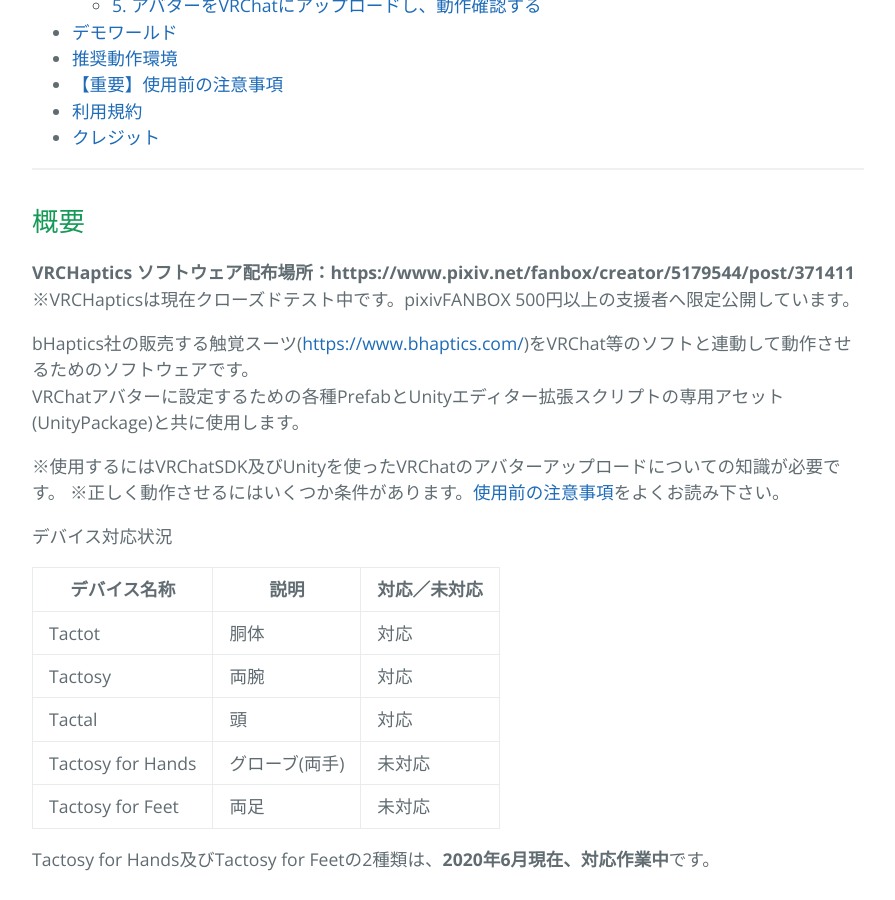
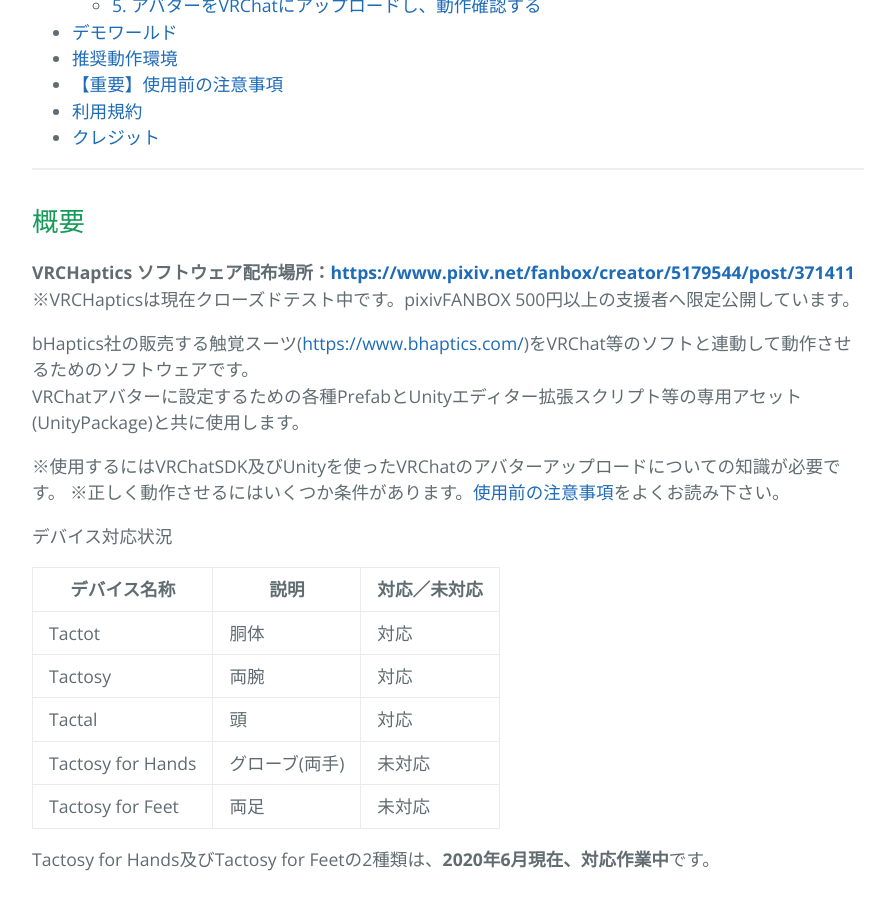
Before and after one commit to TsubokuLab/TsubokuLab.github.io, a Jekyll site: the page built from vrchaptics/index.md, in a window 1280 px wide and 900 px high, scrolled down 1625 px. Shown: the whole window, without its empty margins (192-1087 px from the left). Built offline with Jekyll 4.4.1, drawn with Linux system fonts in a browser that asks for light colours.

Commit message:
微修正

```diff
--- a/vrchaptics/index.md
+++ b/vrchaptics/index.md
@@ -40,11 +40,11 @@
 
 ## 概要
 
-**VRCHaptics ソフトウェア配布場所：https://www.pixiv.net/fanbox/creator/5179544/post/371411**
+**VRCHaptics ソフトウェア配布場所：[https://www.pixiv.net/fanbox/creator/5179544/post/371411](https://www.pixiv.net/fanbox/creator/5179544/post/371411)**
 ※VRCHapticsは現在クローズドテスト中です。pixivFANBOX 500円以上の支援者へ限定公開しています。
 
 bHaptics社の販売する触覚スーツ([https://www.bhaptics.com/](https://www.bhaptics.com/))をVRChat等のソフトと連動して動作させるためのソフトウェアです。
-VRChatアバターに設定するための各種PrefabとUnityエディター拡張スクリプトの専用アセット(UnityPackage)と共に使用します。
+VRChatアバターに設定するための各種PrefabとUnityエディター拡張スクリプト等の専用アセット(UnityPackage)と共に使用します。
 
 ※使用するにはVRChatSDK及びUnityを使ったVRChatのアバターアップロードについての知識が必要です。
 ※正しく動作させるにはいくつか条件があります。[使用前の注意事項](#重要使用前の注意事項)をよくお読み下さい。
```
